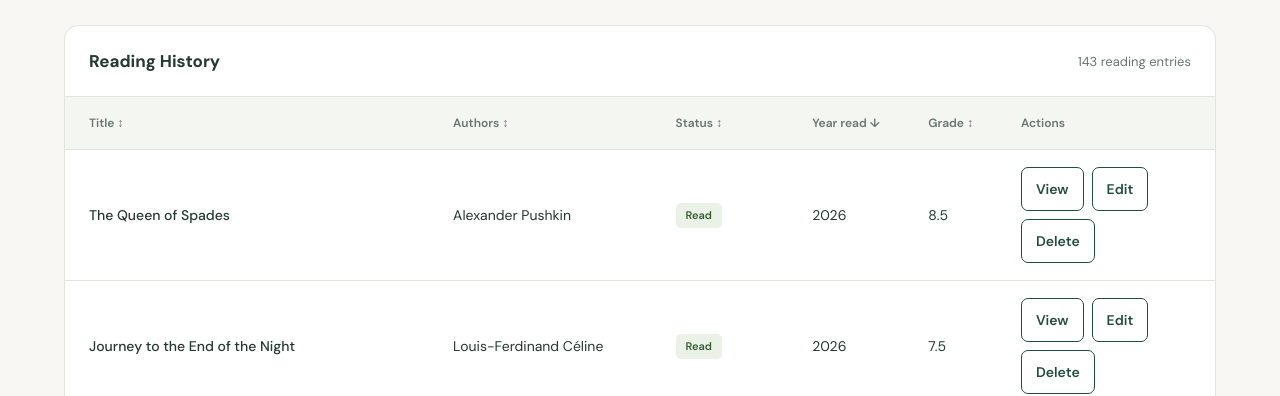
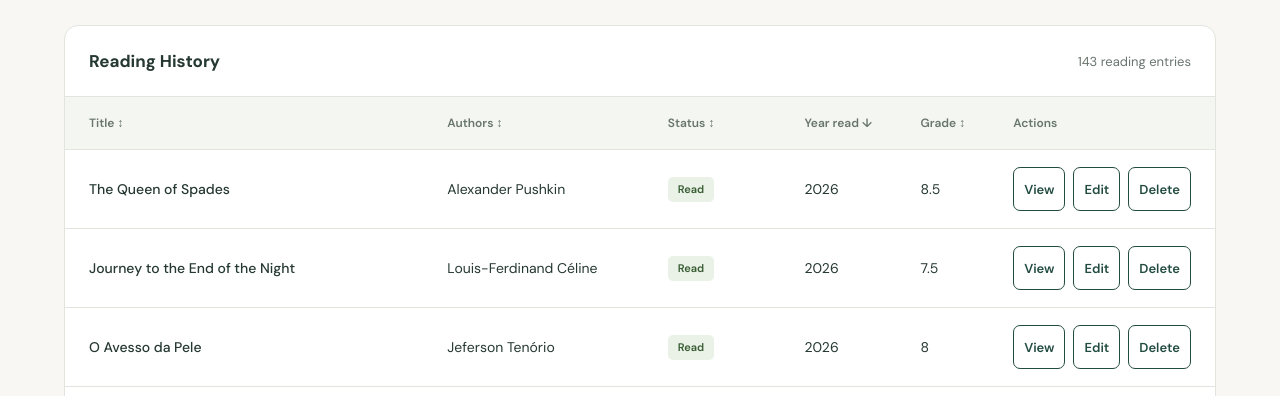
Before and after one commit to anafreiria/ReadingTracker, a plain HTML site: page frontend/index.html in a window 1280 px wide. Shown: the part 404-800 px from the top of the page. Drawn offline with Linux system fonts and the light colour scheme.

Commit message:
fix: alinha ações no desktop e registra revisão dos requisitos

```diff
--- a/frontend/css/styles.css
+++ b/frontend/css/styles.css
@@ -514,8 +514,12 @@ footer #reset-data {
 .checkbox-options:focus-within { outline-offset:2px; }
 dialog { overflow-y:auto; max-height:85dvh; }
 .dialog-heading h2 { min-width:0; overflow-wrap:anywhere; }
-.row-actions { flex-wrap:wrap; white-space:normal; }
-.row-actions button { min-height:44px; }
+.row-actions { flex-wrap:nowrap; white-space:nowrap; }
+.row-actions button { min-height:44px; flex-shrink:0; }
+@media(min-width:851px) {
+  td:has(> .row-actions) { width:1%; }
+  .row-actions button { padding:8px 10px; font-size:13px; }
+}
 td { overflow-wrap:anywhere; }
 @media(max-width:850px) {
   .table-scroll { overflow:visible; }
@@ -528,7 +532,7 @@ td { overflow-wrap:anywhere; }
   .table-scroll tbody tr { display:block; margin:14px; border:1px solid var(--line); border-radius:8px; padding:12px; }
   .table-scroll td { display:block; padding:8px 0; border:0; min-width:0; }
   .table-scroll td::before { content:attr(data-label); display:block; font-size:12px; color:var(--muted); font-weight:600; margin-bottom:4px; }
-  .row-actions { gap:8px; }
+  .row-actions { gap:8px; flex-wrap:wrap; white-space:normal; }
   .book-details { grid-template-columns:minmax(0,1fr); gap:8px; }
   .book-details dd { margin-bottom:12px; }
 }
```
Also changed, not shown: docs/screenshots/fr-ui-01-books-1280.png, docs/screenshots/fr-ui-01-readings-1280.png (added), docs/screenshots/fr-ui-01-readings-390.png, 1 other file.
